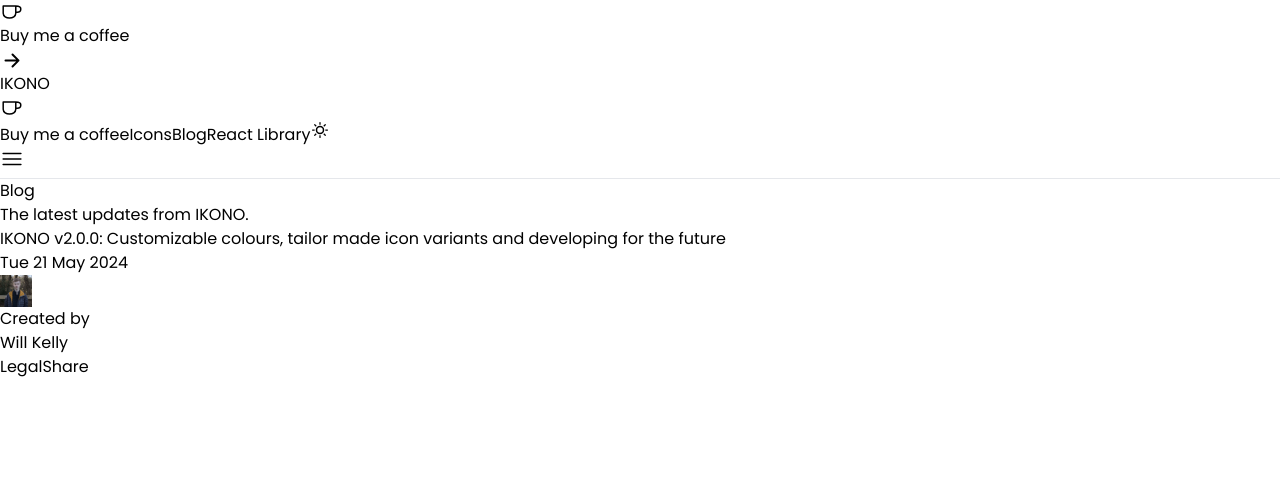
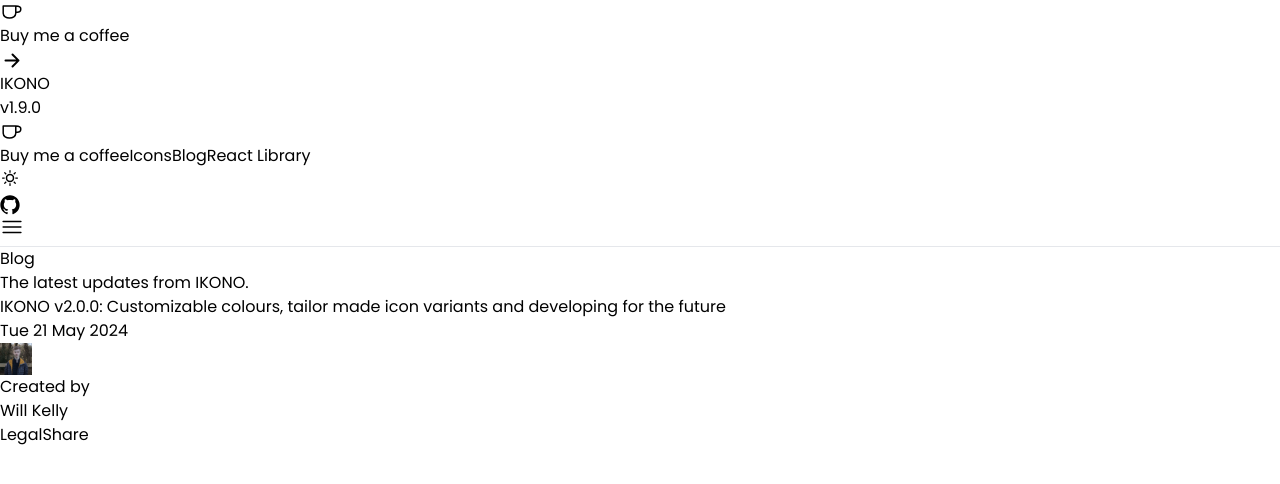
Before and after one commit to wkelly1/IKONO, a Next.js app in the folder web/: page /blog in a window 1280 px wide. Shown: the top 484 px of the page. Built offline with nearby package versions, Linux system fonts and the light colour scheme; no server answers.

Commit message:
Improve navigation layout

```diff
--- a/web/components/Navbar/Navbar.tsx
+++ b/web/components/Navbar/Navbar.tsx
@@ -1,9 +1,10 @@
+import version from '../../version.json';
 import Logo from '../Logo/logo';
 import Navigation from './Navigation';
 import Link from 'next/link';
 
 interface NavbarProps {
-  active: 'Blog' | 'Icons';
+  active: 'Blog' | 'Icons' | 'React';
   hideBody?: boolean;
 }
 
@@ -44,12 +45,17 @@
       </Link>
 
       <header className="flex items-center justify-between px-5 pt-10 sm:px-16 sm:pt-14">
-        <Logo />
+        <div className="flex items-center gap-2">
+          <Logo />
+          <p className="rounded-full bg-bg-secondary px-2 py-1 text-xs font-medium text-fg-secondary">
+            v{version.version}
+          </p>
+        </div>
         <Navigation active={active} />
       </header>
       {!hideBody && (
         <div className="mt-10 px-5 sm:px-16">
-          <div className="flex h-60 flex-col justify-between bg-bg-accent-primary px-5 py-5 text-fg-accent-primary sm:px-10 sm:py-6">
+          <div className="flex h-60 flex-col justify-between bg-bg-accent-primary px-5 py-6 text-fg-accent-primary sm:px-10">
             <div className="flex items-center justify-end gap-2">
               <a
                 href="https://www.figma.com/community/plugin/1230547475211377845/ikono-icons"
--- a/web/components/Navbar/Navigation.tsx
+++ b/web/components/Navbar/Navigation.tsx
@@ -1,4 +1,5 @@
 import Logo from '../Logo/logo';
+import Tooltip from '../Tooltip/Tooltip';
 import ThemeButton from './DarkModeToggle';
 import * as Dialog from '@radix-ui/react-dialog';
 import Link from 'next/link';
@@ -51,15 +52,15 @@
 }
 
 interface NavigationProps {
-  active: 'Blog' | 'Icons';
+  active: 'Blog' | 'Icons' | 'React';
 }
 
 export default function Navigation({ active }: NavigationProps) {
   return (
-    <nav className="flex flex-wrap items-center justify-end gap-x-5 gap-y-2 font-sans text-sm font-semibold tracking-tighter md:gap-x-10">
+    <nav className="flex flex-wrap items-center justify-end gap-x-10 gap-y-2 font-sans text-sm font-semibold tracking-tighter">
       <Link
         href="https://www.buymeacoffee.com/willk"
-        className="hidden shrink-0 items-center gap-1 rounded-lg bg-yellow-400 px-5 py-1 dark:bg-yellow-400 dark:text-gray-900 sm:flex"
+        className="hidden shrink-0 items-center gap-1 rounded-lg bg-yellow-400 px-5 py-1 dark:bg-yellow-400 dark:text-gray-900 [@media(min-width:810px)]:flex"
       >
         <svg xmlns="http://www.w3.org/2000/svg" width="24" height="24">
           <path
@@ -75,10 +76,10 @@
       </Link>
       <Link
         href="/"
-        className={`hidden sm:inline ${
+        className={`hidden [@media(min-width:810px)]:inline ${
           active === 'Icons'
-            ? 'text-blue-600 dark:text-blue-400'
-            : 'transition-all hover:text-blue-600 dark:hover:text-blue-400'
+            ? 'text-fg-primary-accent'
+            : 'transition-all hover:text-fg-primary-accent-secondary'
         }`}
       >
         Icons
@@ -86,22 +87,52 @@
       <Link
         href="/blog"
         className={twMerge(
-          'hidden dark:text-gray-300 sm:inline',
+          'hidden [@media(min-width:810px)]:inline',
           active === 'Blog'
-            ? 'text-blue-600 dark:text-blue-400'
-            : 'transition-all hover:text-blue-600 dark:hover:text-blue-400'
+            ? 'text-fg-primary-accent'
+            : 'transition-all hover:text-fg-primary-accent-secondary'
         )}
       >
         Blog
       </Link>
       <Link
-        href="https://github.com/wkelly1/IKONO"
-        className="hidden transition-all hover:text-blue-600 dark:text-gray-300 dark:hover:text-blue-400 sm:inline"
+        href="/react"
+        className={twMerge(
+          'hidden [@media(min-width:810px)]:inline',
+          active === 'React'
+            ? 'text-fg-primary-accent'
+            : 'transition-all hover:text-fg-primary-accent-secondary'
+        )}
       >
         React Library
       </Link>
-      <ThemeButton />
-      <div className="inline sm:hidden">
+      <span className="-mx-5 hidden h-6 border-r [@media(min-width:810px)]:inline" />
+      <div className="flex items-center gap-2">
+        <ThemeButton />
+        <Tooltip tooltipChildren={`View on Github`}>
+          <Link
+            href="https://github.com/wkelly1/IKONO"
+            className="flex size-7 items-center justify-center rounded-full text-fg-primary transition-all hover:bg-bg-accent-secondary hover:text-fg-accent-secondary"
+          >
+            <svg
+              width="20"
+              height="20"
+              viewBox="0 0 15 15"
+              fill="none"
+              xmlns="http://www.w3.org/2000/svg"
+            >
+              <path
+                d="M7.49933 0.25C3.49635 0.25 0.25 3.49593 0.25 7.50024C0.25 10.703 2.32715 13.4206 5.2081 14.3797C5.57084 14.446 5.70302 14.2222 5.70302 14.0299C5.70302 13.8576 5.69679 13.4019 5.69323 12.797C3.67661 13.235 3.25112 11.825 3.25112 11.825C2.92132 10.9874 2.44599 10.7644 2.44599 10.7644C1.78773 10.3149 2.49584 10.3238 2.49584 10.3238C3.22353 10.375 3.60629 11.0711 3.60629 11.0711C4.25298 12.1788 5.30335 11.8588 5.71638 11.6732C5.78225 11.205 5.96962 10.8854 6.17658 10.7043C4.56675 10.5209 2.87415 9.89918 2.87415 7.12104C2.87415 6.32925 3.15677 5.68257 3.62053 5.17563C3.54576 4.99226 3.29697 4.25521 3.69174 3.25691C3.69174 3.25691 4.30015 3.06196 5.68522 3.99973C6.26337 3.83906 6.8838 3.75895 7.50022 3.75583C8.1162 3.75895 8.73619 3.83906 9.31523 3.99973C10.6994 3.06196 11.3069 3.25691 11.3069 3.25691C11.7026 4.25521 11.4538 4.99226 11.3795 5.17563C11.8441 5.68257 12.1245 6.32925 12.1245 7.12104C12.1245 9.9063 10.4292 10.5192 8.81452 10.6985C9.07444 10.9224 9.30633 11.3648 9.30633 12.0413C9.30633 13.0102 9.29742 13.7922 9.29742 14.0299C9.29742 14.2239 9.42828 14.4496 9.79591 14.3788C12.6746 13.4179 14.75 10.7025 14.75 7.50024C14.75 3.49593 11.5036 0.25 7.49933 0.25Z"
+                fill="currentColor"
+                fillRule="evenodd"
+                clipRule="evenodd"
+              ></path>
+            </svg>
+          </Link>
+        </Tooltip>
+      </div>
+      <span className="-mx-4 h-6 border-r [@media(min-width:810px)]:hidden" />
+      <div className="flex items-center gap-2 [@media(min-width:810px)]:hidden">
         <Burger active={active} />
       </div>
     </nav>
@@ -128,7 +159,7 @@
 
       <Dialog.Portal>
         <Dialog.Overlay className="fixed inset-0 bg-white/10 backdrop-blur-sm data-[state=open]:animate-overlayShow" />
-        <Dialog.Content className="border-border-neutral-primary fixed left-1/2 top-4 flex max-h-[85vh] w-[95vw] -translate-x-1/2 flex-col rounded-[4px] border bg-bg-primary font-sans text-sm font-semibold tracking-tighter shadow-[hsl(206_22%_7%_/_35%)_0px_10px_38px_-10px,_hsl(206_22%_7%_/_20%)_0px_10px_20px_-15px] focus:outline-none data-[state=open]:animate-contentShow">
+        <Dialog.Content className="fixed left-1/2 top-4 flex max-h-[85vh] w-[95vw] -translate-x-1/2 flex-col rounded-[4px] border border-border-neutral-primary bg-bg-primary font-sans text-sm font-semibold tracking-tighter shadow-[hsl(206_22%_7%_/_35%)_0px_10px_38px_-10px,_hsl(206_22%_7%_/_20%)_0px_10px_20px_-15px] focus:outline-none data-[state=open]:animate-contentShow">
           <Dialog.Close className="absolute right-4 top-4 flex size-[32px] items-center justify-center">
             <svg xmlns="http://www.w3.org/2000/svg" width="24" height="24">
               <path
@@ -150,13 +181,13 @@
               Icons
             </BurgerLink>
 
-            <hr className="border-border-neutral-secondary -my-3.5" />
+            <hr className="-my-3.5 border-border-neutral-secondary" />
             <BurgerLink to="/blog" active={active === 'Blog'}>
               Blog
             </BurgerLink>
 
-            <hr className="border-border-neutral-secondary -my-3.5" />
-            <BurgerLink to="https://github.com/wkelly1/IKONO" active={false}>
+            <hr className="-my-3.5 border-border-neutral-secondary" />
+            <BurgerLink to="/react" active={active === 'React'}>
               React Library
             </BurgerLink>
 
@@ -195,7 +226,7 @@
 
             <div className="flex gap-4">
               <ThemeButton />
-              <span className="border-border-neutral-primary mr-2 border-r"></span>
+              <span className="mr-2 border-r border-border-neutral-primary"></span>
               <Link
                 href="https://github.com/wkelly1/IKONO"
                 className="text-fg-primary hover:text-fg-primary-accent"
```
